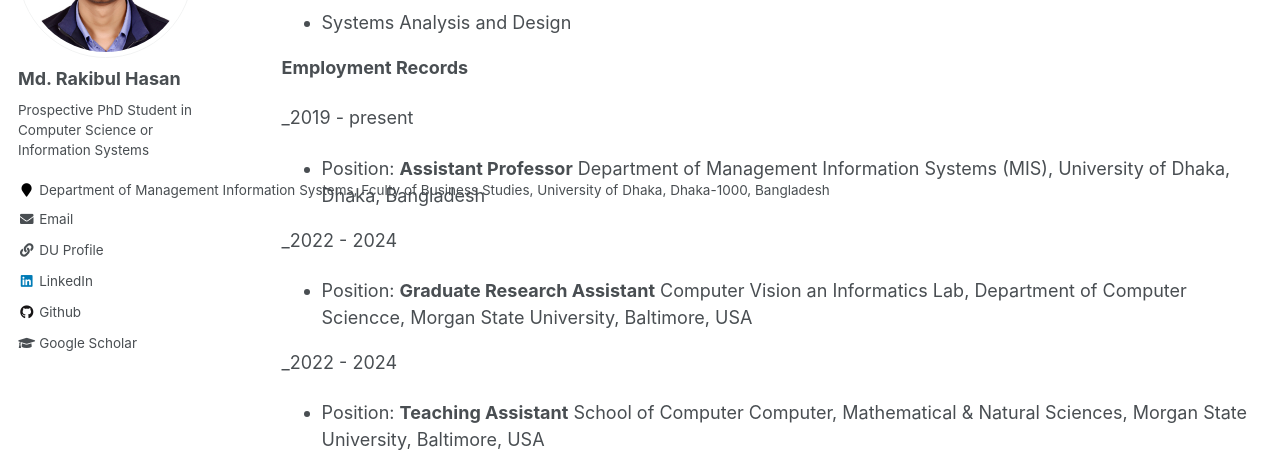
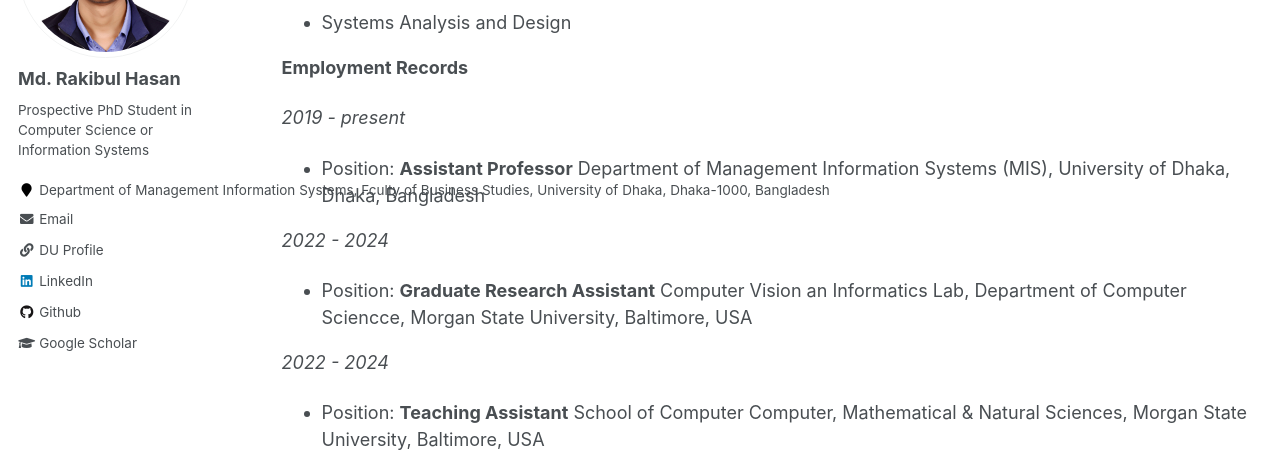
Before and after one commit to Hasan-MdRakibul/hasan-mdrakibul.github.io, a Jekyll site: the page built from _pages/experience.md, in a window 1280 px wide and 900 px high, scrolled down 336 px. Shown: the part 153-613 px from the top of the window. Built offline with Jekyll 4.4.1, drawn with Linux system fonts in a browser that asks for light colours.

```diff
--- a/_pages/experience.md
+++ b/_pages/experience.md
@@ -18,15 +18,15 @@ author_profile: true
 
 **Employment Records**
 
-_2019 - present
+_2019 - present_
 - Position: **Assistant Professor**
   Department of Management Information Systems (MIS), University of Dhaka, Dhaka, Bangladesh
 
-_2022 - 2024
+_2022 - 2024_
 - Position: **Graduate Research Assistant**
   Computer Vision an Informatics Lab, Department of Computer Sciencce, Morgan State University, Baltimore, USA
 
-_2022 - 2024
+_2022 - 2024_
 - Position: **Teaching Assistant**
   School of Computer Computer, Mathematical & Natural Sciences, Morgan State University, Baltimore, USA
 
```
